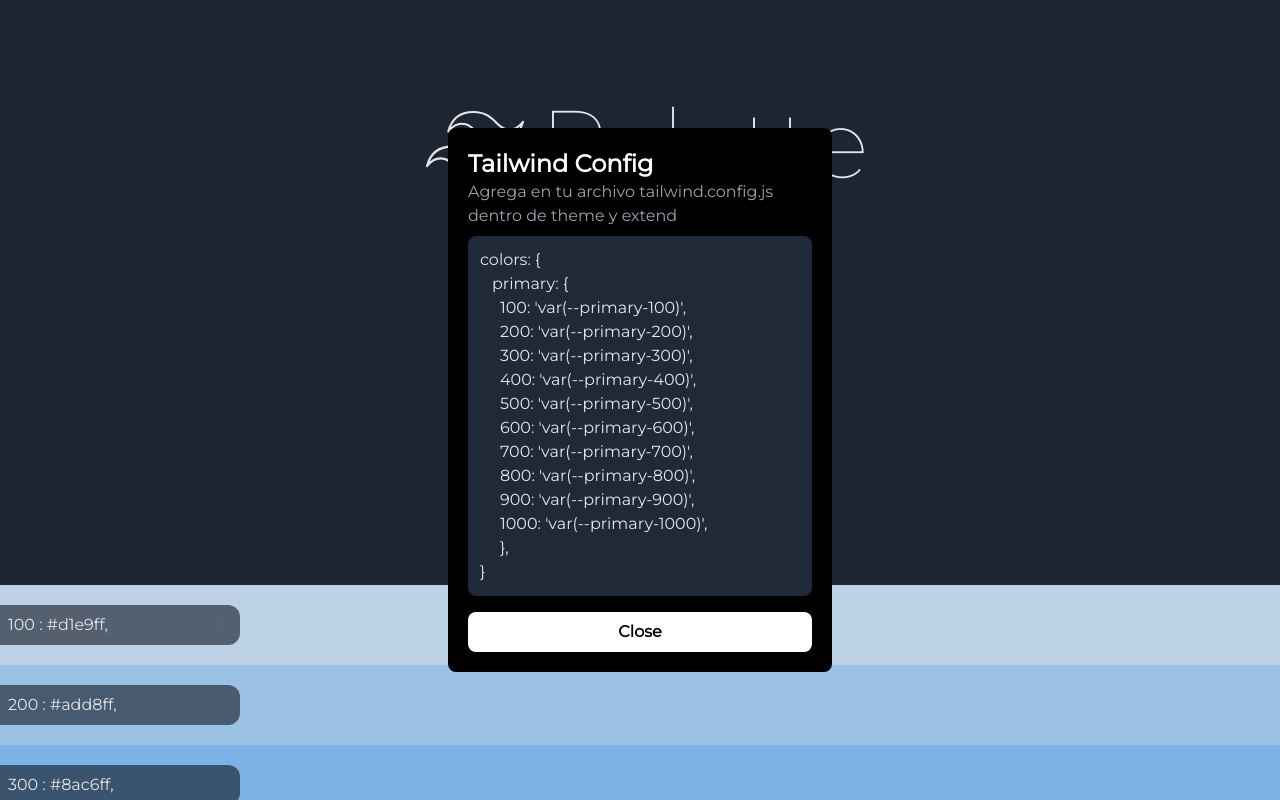
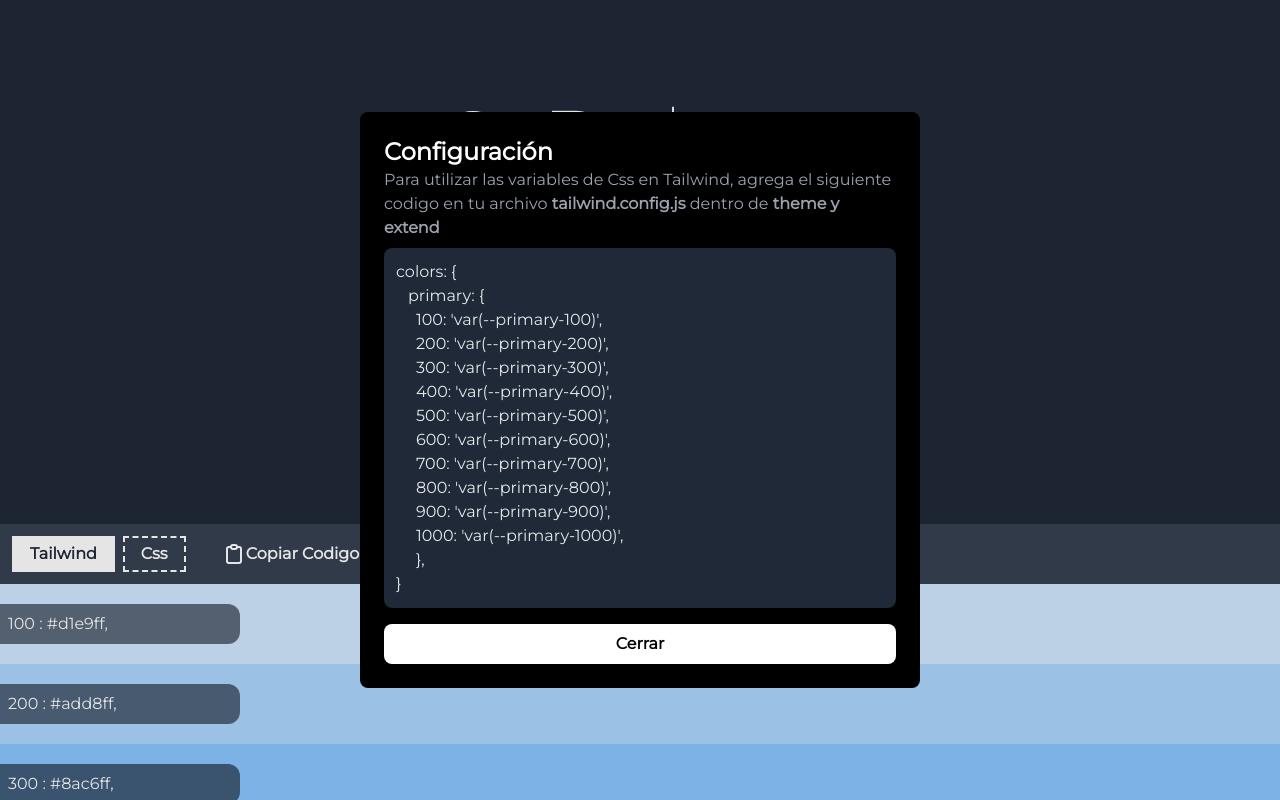
Before and after one commit to pa-ku/palette, a React (Vite) app: page / in a window 1280 px wide. Both pictures are taken after a click on the button "Tailwind Config". Shown: the top 800 px of the page. Built offline with nearby package versions, Linux system fonts and the light colour scheme.

Commit message:
Updated ui

```diff
--- a/src/App.jsx
+++ b/src/App.jsx
@@ -88,14 +88,14 @@ function ColorGradient() {
           </div>
 
           <div className='flex gap-2'>
-            <CopyButton onClick={() => handleCopy(gradientColors)}>
-              Copy Code
-            </CopyButton>
-
             <TailwindConfig name={colorName}>Tailwind Config</TailwindConfig>
           </div>
-          <div className='flex flex-row gap-2'>
-            <div className='relative flex w-fit items-center justify-center'>
+        </section>
+      </header>
+      <div className='w-full flex-col bg-gray-800 flex items-center justify-center '>
+        <div className='bg-gray-700 w-full p-3 flex gap-5'>
+          <div className='flex flex-row gap-2 '>
+            <div className='relative flex w-fit items-center text-white justify-center'>
               <input
                 name='mode'
                 className='peer absolute h-full w-full cursor-pointer appearance-none'
@@ -103,25 +103,26 @@ function ColorGradient() {
                 onChange={() => setMode(false)}
                 defaultChecked
               />
-              <p className='pointer-events-none rounded-xl border-2 border-gray-400 border-dashed px-4 py-2 font-bold peer-checked:bg-white peer-checked:text-gray-800'>
+              <p className='pointer-events-none  border-2 border-white border-dashed px-4 py-1 font-bold peer-checked:bg-white  peer-checked:text-gray-800'>
                 Tailwind
               </p>
             </div>
-            <div className='relative flex w-fit items-center justify-center'>
+            <div className='relative flex w-fit items-center justify-center text-white'>
               <input
                 name='mode'
                 className='peer absolute h-full w-full cursor-pointer appearance-none'
                 type='radio'
                 onChange={() => setMode(true)}
               />
-              <p className='pointer-events-none rounded-xl border-2 border-gray-400 border-dashed px-4 py-2 font-bold peer-checked:bg-white peer-checked:text-gray-800'>
+              <p className='pointer-events-none border-2 border-white border-dashed px-4 py-1 font-bold peer-checked:bg-white peer-checked:text-gray-800'>
                 Css
               </p>
             </div>
           </div>
-        </section>
-      </header>
-      <div className='w-full  bg-gray-800 flex items-center justify-center '>
+          <CopyButton onClick={() => handleCopy(gradientColors)}>
+            Copiar Codigo
+          </CopyButton>
+        </div>
         <main className='w-full   black color-wrapper'>
           {Object.entries(gradientColors).map(([key, value]) => (
             <div
--- a/src/components/CopyButton.jsx
+++ b/src/components/CopyButton.jsx
@@ -3,11 +3,10 @@ export default function CopyButton({ children, onClick }) {
     <>
       <button
         onClick={onClick}
-        className='flex border-2 border-slate-500 font-bold  px-3 py-1 text-slate-400 rounded-lg hover:bg-white stroke-gray-500  hover:text-black hover:stroke-black'
+        className='flex group relative text-white overflow-hidden px-4 items-center rounded-full justify-center py-1 font-bold duration-500 hover:text-black'
       >
         <svg
-          width='25'
-          height='25'
+          className='size-6 relative duration-500 z-10 group-hover:stroke-black stroke-white'
           viewBox='0 0 24 24'
           strokeWidth='2'
           fill='none'
@@ -18,7 +17,8 @@ export default function CopyButton({ children, onClick }) {
           <path d='M9 5h-2a2 2 0 0 0 -2 2v12a2 2 0 0 0 2 2h10a2 2 0 0 0 2 -2v-12a2 2 0 0 0 -2 -2h-2' />
           <path d='M9 3m0 2a2 2 0 0 1 2 -2h2a2 2 0 0 1 2 2v0a2 2 0 0 1 -2 2h-2a2 2 0 0 1 -2 -2z' />
         </svg>
-        {children}
+        <p className='relative z-10 '>{children}</p>
+        <span className='absolute right-full top-0  h-full w-full bg-white duration-500 ease-out group-hover:right-0' />
       </button>
     </>
   )
--- a/src/components/TailwindConfig.jsx
+++ b/src/components/TailwindConfig.jsx
@@ -12,10 +12,15 @@ export default function TailwindConfig({ children, name = 'test' }) {
         {children}
       </button>
 
-      <dialog className='bg-black w-96 p-5 rounded-lg m-auto' ref={refModal}>
-        <h1 className='text-white text-2xl font-bold'>Tailwind Config</h1>
+      <dialog
+        className='bg-black md:w-[35em] p-6 rounded-lg m-auto'
+        ref={refModal}
+      >
+        <h1 className='text-white text-2xl font-bold'>Configuración</h1>
         <p className='text-gray-400'>
-          Agrega en tu archivo tailwind.config.js dentro de theme y extend{' '}
+          Para utilizar las variables de Css en Tailwind, agrega el siguiente
+          codigo en tu archivo <b>tailwind.config.js</b> dentro de
+          <b> theme y extend</b>
         </p>
         <div className='text-gray-200  bg-gray-800 rounded-lg my-2 p-3 flex flex-col'>
           <span>{`colors: {`}</span>
@@ -40,7 +45,7 @@ export default function TailwindConfig({ children, name = 'test' }) {
           className='w-full bg-white  rounded-lg mt-2 text-black font-bold py-2'
           onClick={closeModal}
         >
-          Close
+          Cerrar
         </button>
       </dialog>
     </>
```
Also changed, not shown: public/favicon.webp.
